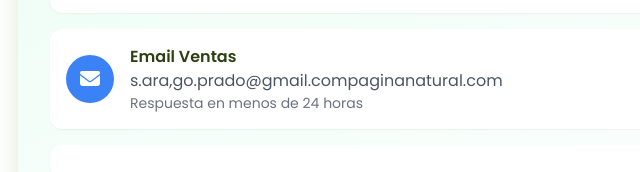
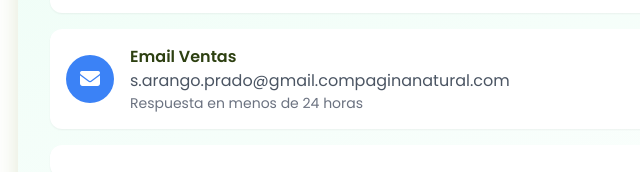
Before and after one commit to ppcruzg/benatural, a plain HTML site: page index.html in a window 1280 px wide. Shown: the part 4829-5001 px from the top of the page, 14-654 px from the left. Drawn offline with nearby package versions, Linux system fonts and the light colour scheme.

Commit message:
commit error del correo

```diff
--- a/index.html
+++ b/index.html
@@ -483,7 +483,7 @@
                                 </div>
                                 <div>
                                     <p class="font-semibold text-natural-dark">Email Ventas</p>
-                                    <p class="text-gray-600">s.ara,go.prado@gmail.compaginanatural.com</p>
+                                    <p class="text-gray-600">s.arango.prado@gmail.compaginanatural.com</p>
                                     <p class="text-sm text-gray-500">Respuesta en menos de 24 horas</p>
                                 </div>
                             </div>
```
